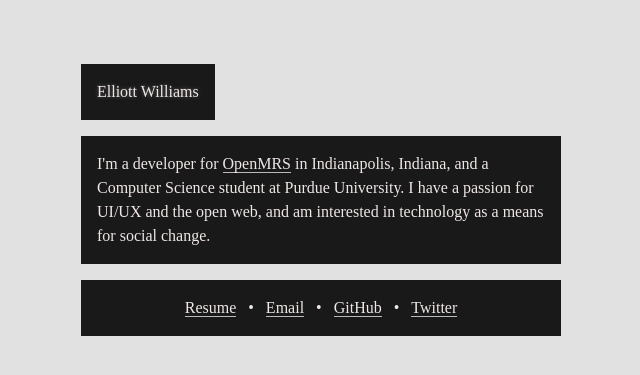
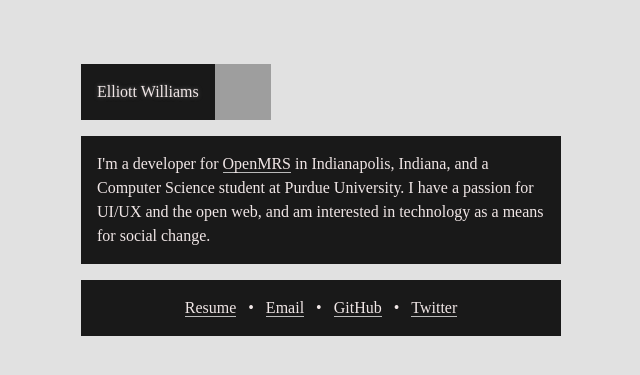
Before and after one commit to elliottwilliams/elliottwilliams.github.com, a PHP site: page / in a window 1280 px wide. Shown: the top 375 px of the page, without its empty margins (319-959 px from the left). Run offline with PHP 8.4, Linux system fonts and the light colour scheme; some web fonts are replaced; grey boxes are pictures that could not be loaded.

Commit message:
Gravatarred

```diff
--- a/css/style.css
+++ b/css/style.css
@@ -1,17 +1,17 @@
 @charset "UTF-8";
 @import url(http://fonts.googleapis.com/css?family=PT+Serif+Caption:400,400italic);
 /* line 11, ../scss/style.scss */
-.block, h1, nav, section {
+.block, h1, section {
   padding: 1em;
   margin: 0 -1em 1em;
   background-color: #191919;
 }
 /* line 16, ../scss/style.scss */
-.block p:first-child, h1 p:first-child, nav p:first-child, section p:first-child {
+.block p:first-child, h1 p:first-child, section p:first-child {
   margin-top: 0;
 }
 /* line 20, ../scss/style.scss */
-.block p:last-child, h1 p:last-child, nav p:last-child, section p:last-child {
+.block p:last-child, h1 p:last-child, section p:last-child {
   margin-bottom: 0;
 }
 
@@ -55,28 +55,27 @@ a:hover {
 /* line 56, ../scss/style.scss */
 h1 {
   display: inline-block;
+  position: relative;
   font-size: 1em;
   font-weight: normal;
   color: #f0e6e6;
   text-shadow: 0 -1px #333, 0 0 4px #5f5f5f;
 }
-/* line 65, ../scss/style.scss */
+/* line 66, ../scss/style.scss */
 h1 a, h1 a:link, h1 a:visited, h1 a:hover {
   border-bottom: none;
   margin-bottom: inherit;
 }
 
-/* line 71, ../scss/style.scss */
-nav {
-  background-color: transparent;
-  color: #191919;
-}
-/* line 76, ../scss/style.scss */
-nav a, nav a:link, nav a:hover, nav a:visited {
-  color: #191919;
+/* line 74, ../scss/style.scss */
+.avatar {
+  width: 3.5em;
+  height: 3.5em;
+  margin: 0em -1em -1em 1em;
+  position: absolute;
 }
 
-/* line 79, ../scss/style.scss */
+/* line 81, ../scss/style.scss */
 mark {
   background-color: rgba(255, 255, 255, 0.2);
   padding: 0.2em;
@@ -84,23 +83,23 @@ mark {
   color: inherit;
 }
 
-/* line 90, ../scss/style.scss */
+/* line 92, ../scss/style.scss */
 ul.contact {
   list-style: none;
   margin: 0;
   padding: 0;
   text-align: center;
 }
-/* line 96, ../scss/style.scss */
+/* line 98, ../scss/style.scss */
 ul.contact li {
   display: inline;
 }
-/* line 99, ../scss/style.scss */
+/* line 101, ../scss/style.scss */
 ul.contact li:after {
   content: "•";
   padding: 0 0.5em;
 }
-/* line 104, ../scss/style.scss */
+/* line 106, ../scss/style.scss */
 ul.contact li:last-child:after {
   content: none;
 }
--- a/index.html
+++ b/index.html
@@ -30,6 +30,7 @@
 <h1>
   <a href="/">Elliott Williams</a>
 </h1>
+<img class="avatar" src="https://secure.gravatar.com/avatar/9671c7e02ed9235482bc758105e37a21?s=102">
 
 <section>
   <p>
--- a/scss/style.scss
+++ b/scss/style.scss
@@ -56,6 +56,7 @@ a:hover {
 h1 {
   @extend .block;
   display: inline-block;
+  position: relative;
 
   font-size: 1em;
   font-weight: normal;
@@ -66,6 +67,15 @@ h1 {
     border-bottom: none;
     margin-bottom: inherit;
   }
+
+
+}
+
+.avatar {
+  width: 3.5em;
+  height: 3.5em;
+  margin: 0em -1em -1em 1em;
+  position: absolute;
 }
 
 mark {
```
